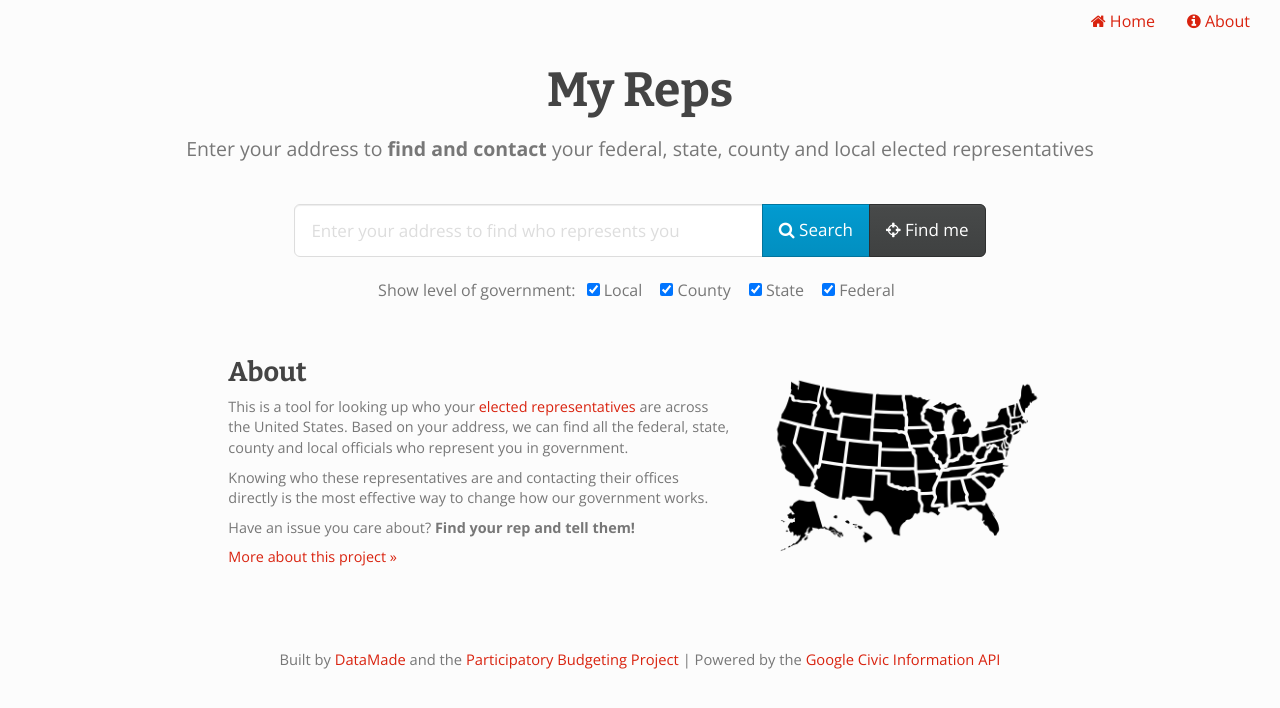
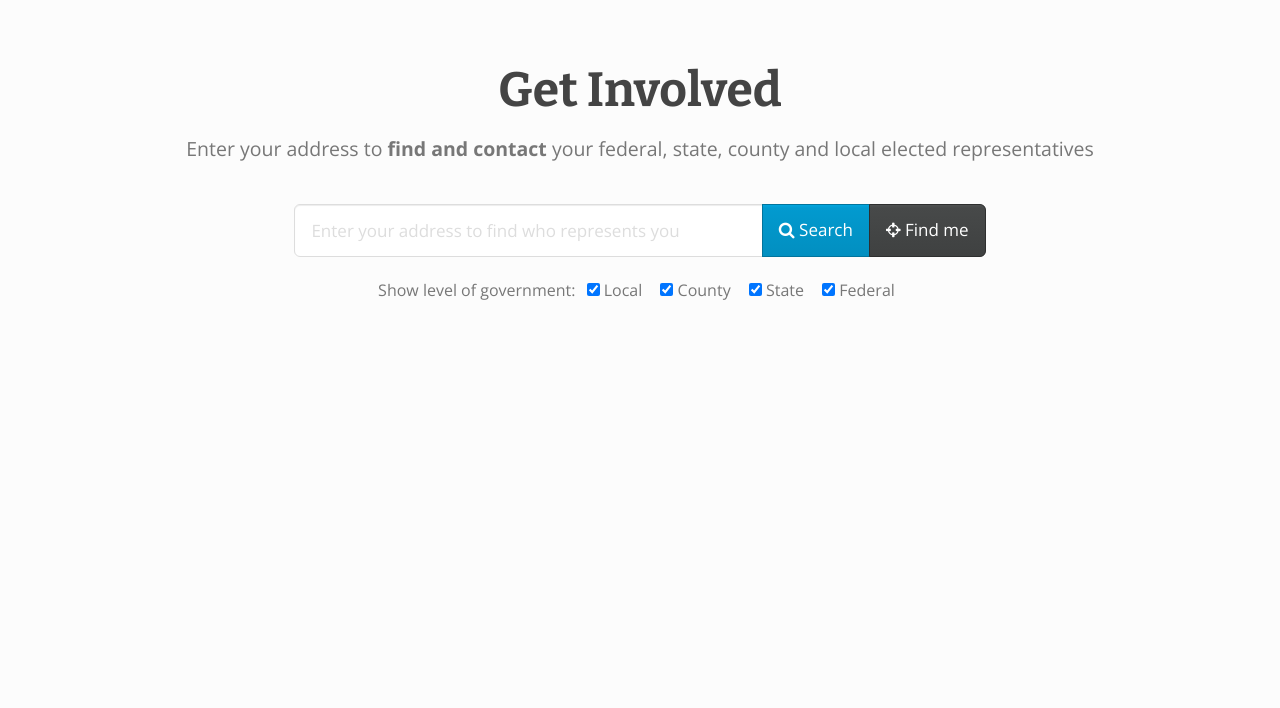
Before and after one commit to datamade/my-reps, a Jekyll site: the page built from index.html, in a window 1280 px wide. Shown: the top 708 px of the page. Built offline with Jekyll 4.4.1, drawn with Linux system fonts in a browser that asks for light colours; nearby versions of some CDN libraries.

Commit message:
First edits
Removed some structure

```diff
--- a/_layouts/default.html
+++ b/_layouts/default.html
@@ -103,16 +103,13 @@
     <div class='main-content'>
       <div class="container-fluid">
 
-        <ul class="nav nav-pills pull-right">
-          <li role="presentation"><a href="index.html"><i class='fa fa-home'></i> Home</a></li>
-          <li role="presentation"><a href="about.html"><i class='fa fa-info-circle'></i> About</a></li>
-        </ul>
+
 
         <br />
         <br />
 
         <div class='text-center'>
-            <h1><a href='index.html'>My Reps</a></h1>
+            <h1><a href='index.html'>Get Involved</a></h1>
             <!-- Update this tagline! -->
             <p class='lead'>Enter your address to <strong>find and contact</strong> your federal, state, county and local elected representatives</p>
         </div>
@@ -124,17 +121,7 @@
     </div>
 
     <div class='clearfix'></div>
-    <div class="container-fluid">
-      <div class="row" id="footer">
-        <div class='col-md-10 col-md-offset-1'>
-          <p class='text-center small'>
-                <br /><br />
-                Built by <a href='http://datamade.us' target="_blank">DataMade</a> and the <a href='http://participatorybudgeting.org/'>Participatory Budgeting Project</a> |
-                Powered by the <a target='_blank' href='https://developers.google.com/civic-information/'>Google Civic Information API</a>
-          </p>
-        </div>
-      </div>
-    </div>
+
     <script src="js/analytics_lib.js"></script>
     <script>
 
--- a/index.html
+++ b/index.html
@@ -150,24 +150,7 @@ layout: default
     </div>
 </div>
 
-<div class='row'>
-    <div class='col-md-5 col-md-offset-2'>
-        <br />
-        <h2>About</h2>
-        <div class='about'>
-            <p>This is a tool for looking up who your <a href='https://en.wikipedia.org/wiki/Representative_democracy' target='_blank'>elected representatives</a> are across the United States. Based on your address, we can find all the federal, state, county and local officials who represent you in government.</p>
 
-            <p>Knowing who these representatives are and contacting their offices directly is the most effective way to change how our government works.</p>
-
-            <p>Have an issue you care about? <strong>Find your rep and tell them!</strong></p>
-
-            <p><a href='/about.html'>More about this project &raquo;</a></p>
-        </div>
-    </div>
-    <div class='col-md-3 hidden-xs hidden-sm'>
-        <img class='img-responsive' src='images/usa.png' title='The United States of America'  alt='The United States of America' />
-    </div>
-</div>
 
 <!-- Modal -->
 <div class="modal fade" id="contactModal" tabindex="-1" role="dialog" aria-labelledby="contactModalLabel">
```
